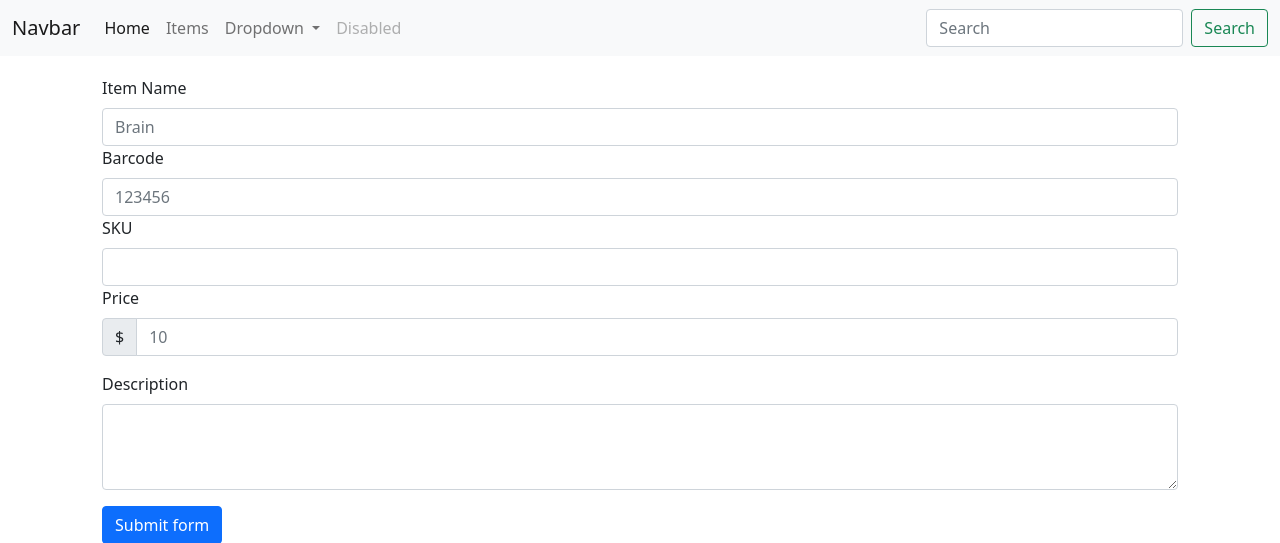
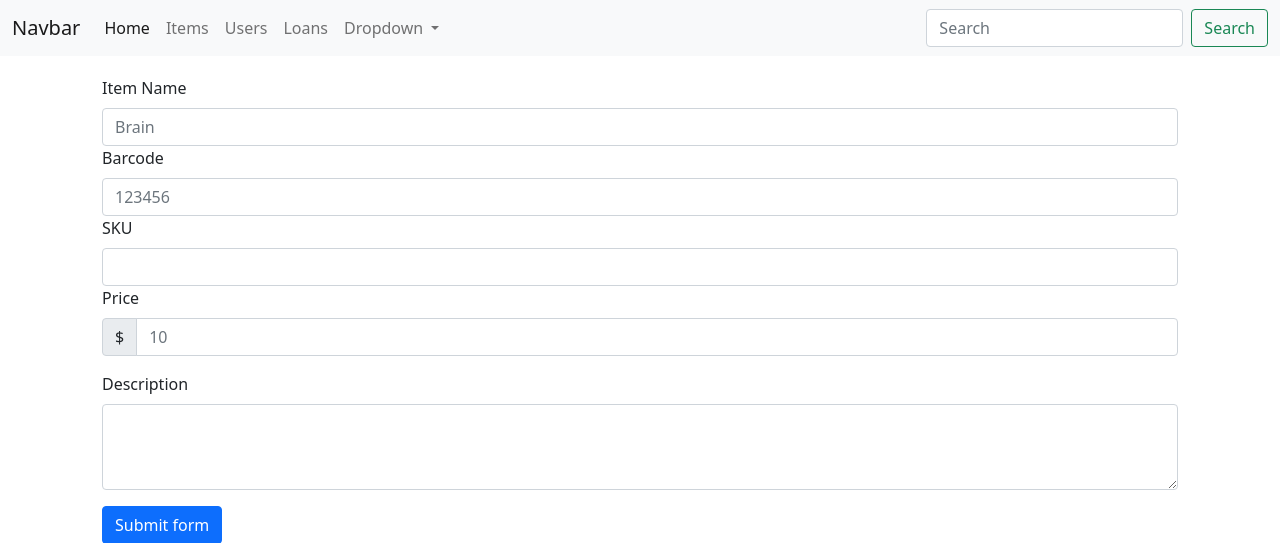
Before and after one commit to HiranyaA123/APP, a Flask app: page /test in a window 1280 px wide. Shown: the top 543 px of the page. Run offline with Flask 2, Linux system fonts and the light colour scheme; some libraries are stand-ins or nearby versions.

Commit message:
small looks

```diff
--- a/templates/adminControl.html
+++ b/templates/adminControl.html
@@ -19,10 +19,10 @@
         <link rel="stylesheet" href="C:\Users\Hiranya\PycharmProjects\App\static\admin.css">
 
         <div class="buttons">
+            <a class="btn btn-primary" href="/new_item" role="button">New Items</a>
+            <a class="btn btn-primary" href="#" role="button">New Users</a>
+            <a class="btn btn-primary" href="#" role="button">Loans</a>
 
-            <a href="/new_item" class="button button1"><b>Items</b></a>
-            <a href="/test" class="button button2"><b>Users</b></a>
-            <a href="test.html" class="button button3"><b>Loan</b></a>
 
         </div>
 
--- a/templates/base.html
+++ b/templates/base.html
@@ -21,6 +21,12 @@
           <li class="nav-item">
             <a class="nav-link" href="/items">Items</a>
           </li>
+          <li class="nav-item">
+            <a class="nav-link" href="#">Users</a>
+          </li>
+          <li class="nav-item">
+            <a class="nav-link" href="#">Loans</a>
+          </li>
           <li class="nav-item dropdown">
             <a class="nav-link dropdown-toggle" href="#" id="navbarDropdown" role="button" data-bs-toggle="dropdown" aria-expanded="false">
               Dropdown
@@ -32,9 +38,7 @@
               <li><a class="dropdown-item" href="#">Something else here</a></li>
             </ul>
           </li>
-          <li class="nav-item">
-            <a class="nav-link disabled">Disabled</a>
-          </li>
+
         </ul>
         <form class="d-flex">
           <input class="form-control me-2" type="search" placeholder="Search" aria-label="Search">
```
